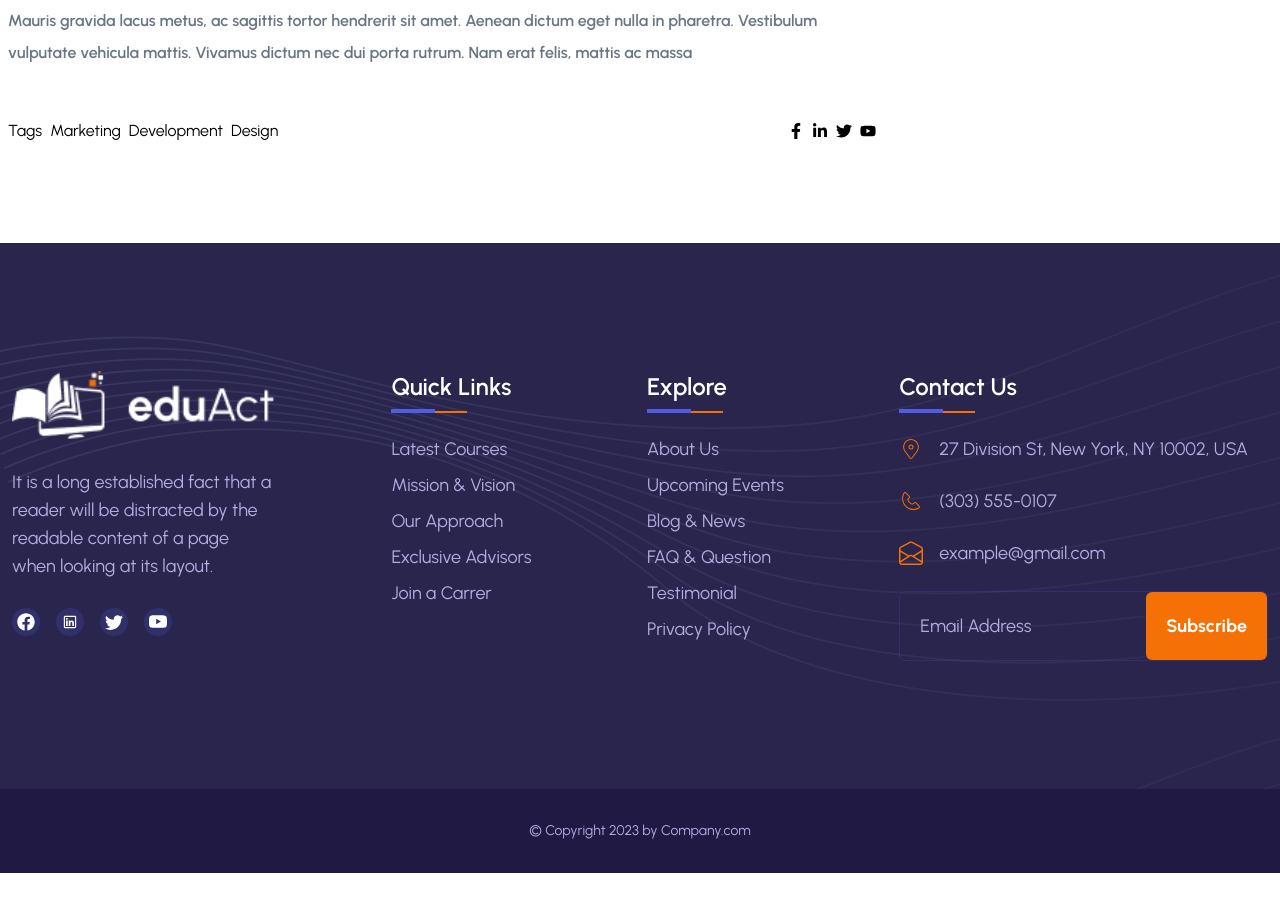
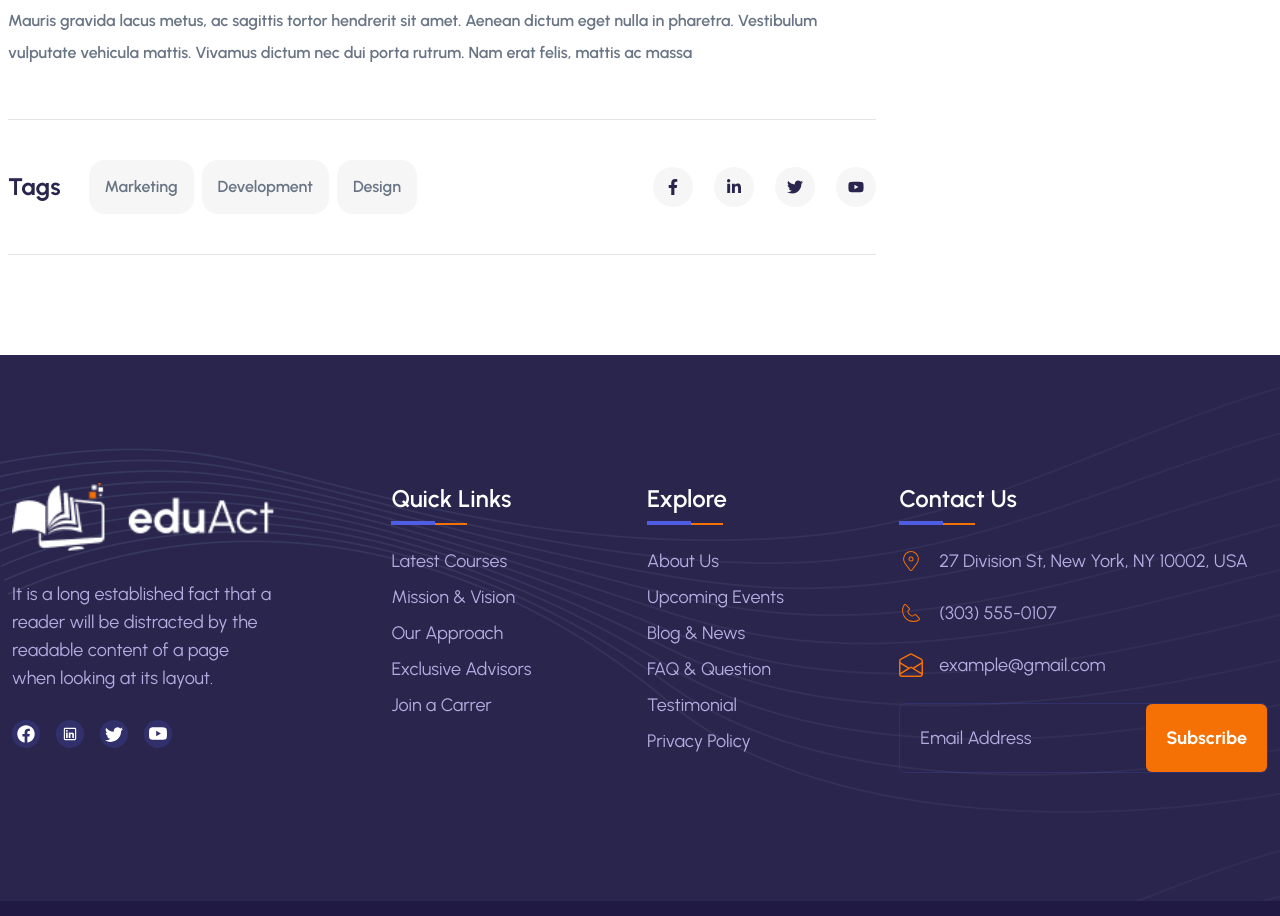
Before and after one commit to Mohammad-Nadil/ebt-eduact, a React (Vite) app: page /blog/1 in a window 1280 px wide. Shown: the part 1465-2381 px from the top of the page. Before the commit the page ends 2338 px from the top, so only its background shows below. Built offline with nearby package versions, Linux system fonts and the light colour scheme.

Commit message:
Enhance BlogDetails component with improved tags section and social media icons styling

```diff
--- a/src/pages/BlogDetails.jsx
+++ b/src/pages/BlogDetails.jsx
@@ -36,23 +36,21 @@ const BlogDetails = () => {
           <p className="font-urbanist font-semibold text-[16px] leading-[32px] spacing-[2%] text-[#697585] py-[50px]">
             Nam vel lacus eu nisl bibendum accumsan vitae vitae nibh. Nam nec eros id magna hendrerit sagittis. Nullam sed mi <br /> non odio feugiat volutpat sit amet nec elit. Maecenas id hendrerit ipsum. Sed eget auctor metus, ac dapibus dolor. <br /> Mauris gravida lacus metus, ac sagittis tortor hendrerit sit amet. Aenean dictum eget nulla in pharetra. Vestibulum <br />vulputate vehicula mattis. Vivamus dictum nec dui porta rutrum. Nam erat felis, mattis ac massa
           </p>
-          <div className="flex justify-between items-center">
+          <div className="flex justify-between items-center border-t border-b py-[40px] border-[#E4E4E4]">
             <div className="flex gap-2 items-center">
-              <h1>Tags</h1>
-              <div className="flex gap-2">
-                <button>Marketing</button>
-                <button>Development</button>
-                <button>Design</button>
+              <h1 className="font font-urbanist font-bold text-[24px] text-[#2A254D] leading-[26px] ">Tags</h1>
+              <div className="flex gap-[8px]  ml-[20px]">
+                <button className="py-[14px] px-[16px] bg-[#F6F6F6] text-[16px] font-semibold font-urbanist leading-[26px] text-[#697585] rounded-2xl">Marketing</button>
+                <button className="py-[14px] px-[16px] bg-[#F6F6F6] text-[16px] font-semibold font-urbanist leading-[26px] text-[#697585] rounded-2xl">Development</button>
+                <button className="py-[14px] px-[16px] bg-[#F6F6F6] text-[16px] font-semibold font-urbanist leading-[26px] text-[#697585] rounded-2xl">Design</button>
               </div>
 
             </div>
-            <div className="flex gap-2 items-center">
-             <FaFacebookF />
-              <FaLinkedinIn />
-              <FaTwitter />
-              <FaYoutube />
-
-
+            <div className="flex gap-[21px] items-center ">
+             <div className="h-[40px] w-[40px] rounded-full bg-[#F6F6F6] text-[#2A254D] flex justify-center items-center"><FaFacebookF /></div>
+             <div className="h-[40px] w-[40px] rounded-full bg-[#F6F6F6] text-[#2A254D] flex justify-center items-center"> <FaLinkedinIn /></div>
+              <div className="h-[40px] w-[40px] rounded-full bg-[#F6F6F6] text-[#2A254D] flex justify-center items-center"><FaTwitter /></div>
+              <div className="h-[40px] w-[40px] rounded-full bg-[#F6F6F6] text-[#2A254D] flex justify-center items-center"><FaYoutube /></div>
             </div>
           </div>
           </div>
```
